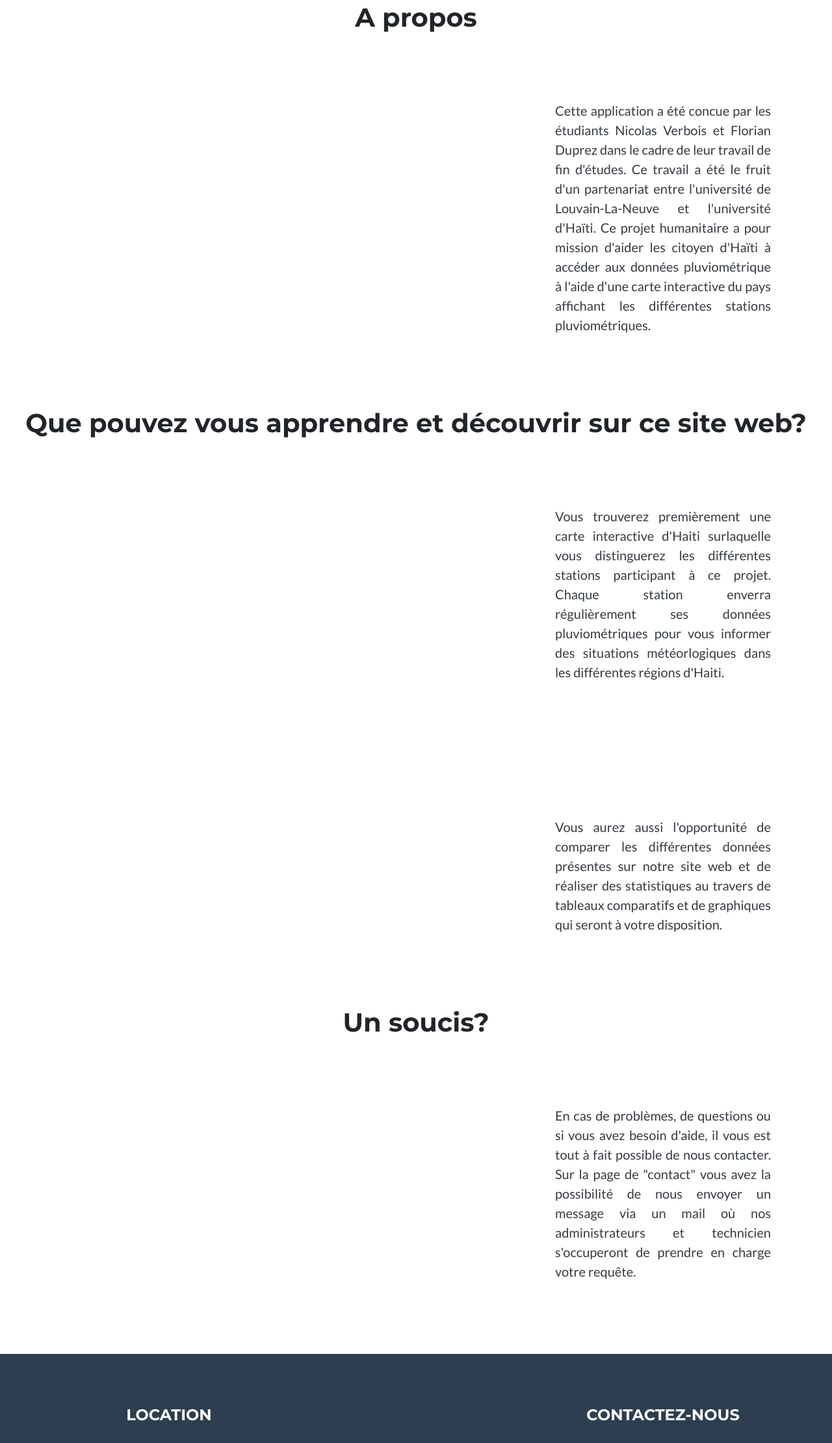
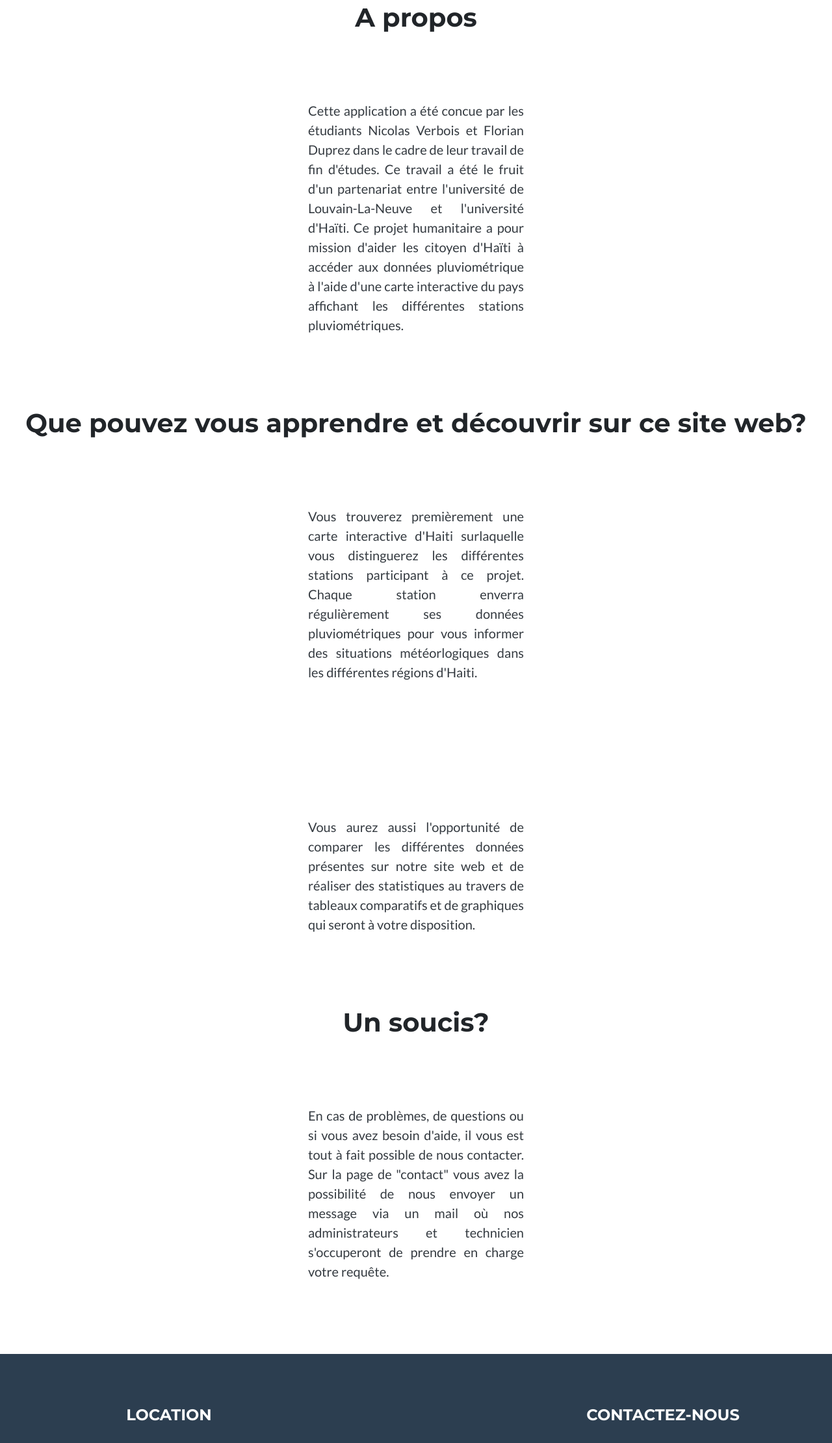
Before and after one commit to nverbois/TFE21-232, a Django app: template EPL21232/templates/àpropos.html in a window 1280 px wide. Shown: the part 101-2321 px from the top of the page at 65% size. Run offline with Django 3.2, Linux system fonts and the light colour scheme; the template is opened without the code that fills it, so the values that code supplies are empty; some libraries are stand-ins or nearby versions.

Commit message:
à propos

```diff
--- a/EPL21232/templates/àpropos.html
+++ b/EPL21232/templates/àpropos.html
@@ -10,10 +10,10 @@
 
 <!-- Information Section-->
 <section class="page-section bg-primary-2 text-dark mb-0" id="information">
-    <div class="container" background ="red">
+    <div class="container" >
         <!-- Information Section Content-->
         <div class="row">
-            <div class="col-lg-4 ml-auto"><p class="lead">Cette application a été concue par les étudiants Nicolas Verbois et Florian
+            <div class="col-lg-4 mx-auto"><p class="lead">Cette application a été concue par les étudiants Nicolas Verbois et Florian
                 Duprez dans le cadre de leur travail de fin d'études. Ce travail a été le fruit d'un partenariat entre l'université de
             Louvain-La-Neuve et l'université d'Haïti. Ce projet humanitaire a pour mission d'aider les citoyen d'Haïti à
             accéder aux données pluviométrique à l'aide d'une carte interactive du pays affichant les différentes stations
@@ -28,10 +28,10 @@
 
 <!-- Information Section-->
 <section class="page-section bg-primary-2 text-dark mb-0" id="information">
-    <div class="container" background ="red">
+    <div class="container" >
         <!-- Information Section Content-->
         <div class="row">
-            <div class="col-lg-4 ml-auto"><p class="lead"> Vous trouverez premièrement une carte interactive d'Haiti
+            <div class="col-lg-4 mx-auto"><p class="lead"> Vous trouverez premièrement une carte interactive d'Haiti
                 surlaquelle vous distinguerez les différentes stations participant à ce projet. Chaque station enverra régulièrement
                 ses données pluviométriques pour vous informer des situations météorlogiques dans les différentes régions d'Haiti.
             </p></div>
@@ -41,10 +41,10 @@
 
 <!-- Information Section-->
 <section class="page-section bg-primary-2 text-dark mb-0" id="information">
-    <div class="container" background ="red">
+    <div class="container">
         <!-- Information Section Content-->
         <div class="row">
-            <div class="col-lg-4 ml-auto"><p class="lead"> Vous aurez aussi l'opportunité de comparer les différentes données présentes
+            <div class="col-lg-4 mx-auto"><p class="lead"> Vous aurez aussi l'opportunité de comparer les différentes données présentes
                 sur notre site web et de réaliser des statistiques au travers de tableaux comparatifs  et de graphiques qui seront à
                 votre disposition.
             </p></div>
@@ -58,10 +58,10 @@
 
 <!-- Information Section-->
 <section class="page-section bg-primary-2 text-dark mb-0" id="information">
-    <div class="container" background ="red">
+    <div class="container">
         <!-- Information Section Content-->
         <div class="row">
-            <div class="col-lg-4 ml-auto"><p class="lead"> En cas de problèmes, de questions ou si vous avez besoin d'aide, il vous
+            <div class="col-lg-4 mx-auto"><p class="lead"> En cas de problèmes, de questions ou si vous avez besoin d'aide, il vous
                  est tout à fait possible de nous contacter. Sur la page de "contact" vous avez la possibilité de nous envoyer
                  un message via  un mail où nos administrateurs et technicien s'occuperont de prendre en charge votre requête.
             </p></div>
```
